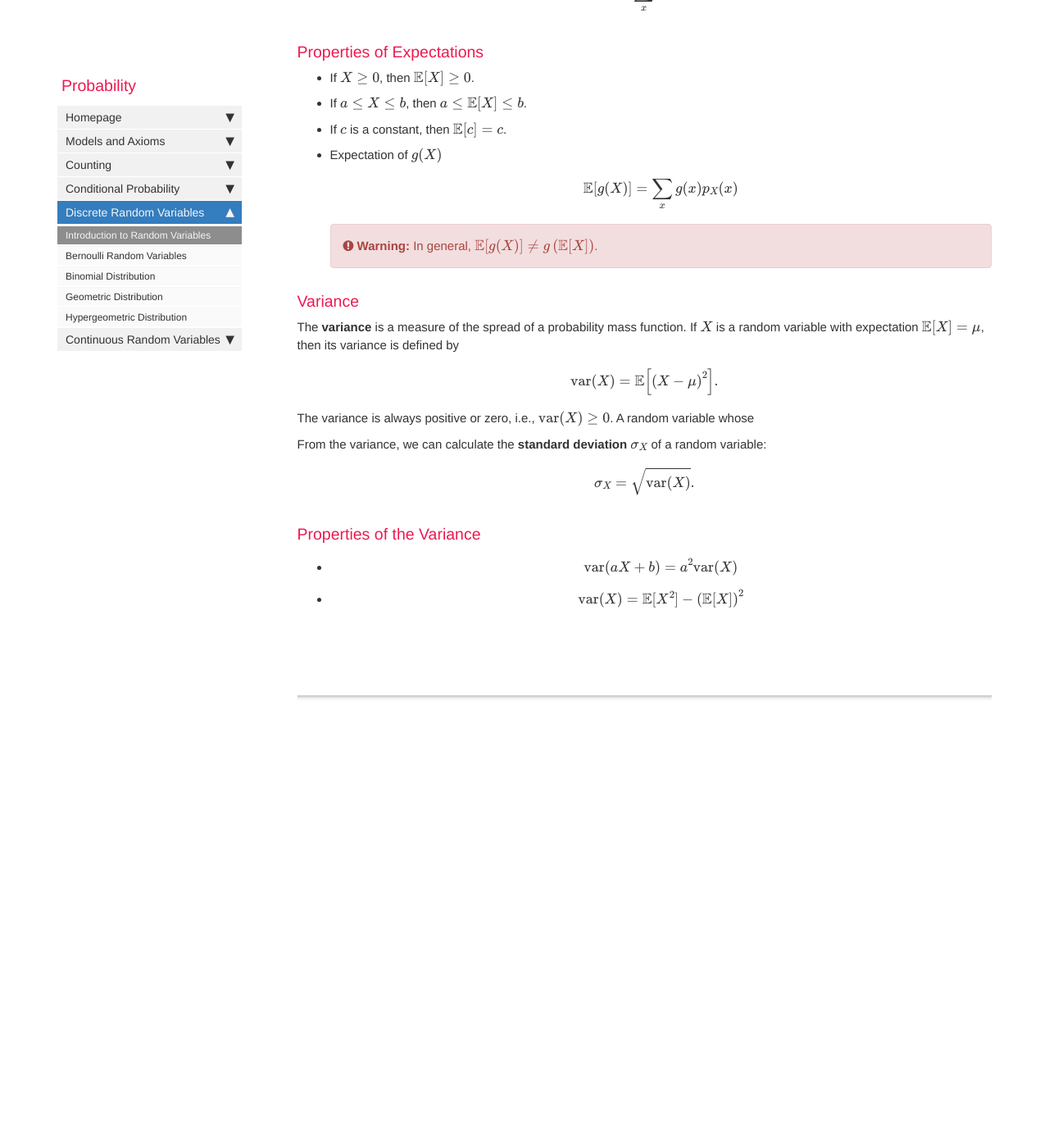
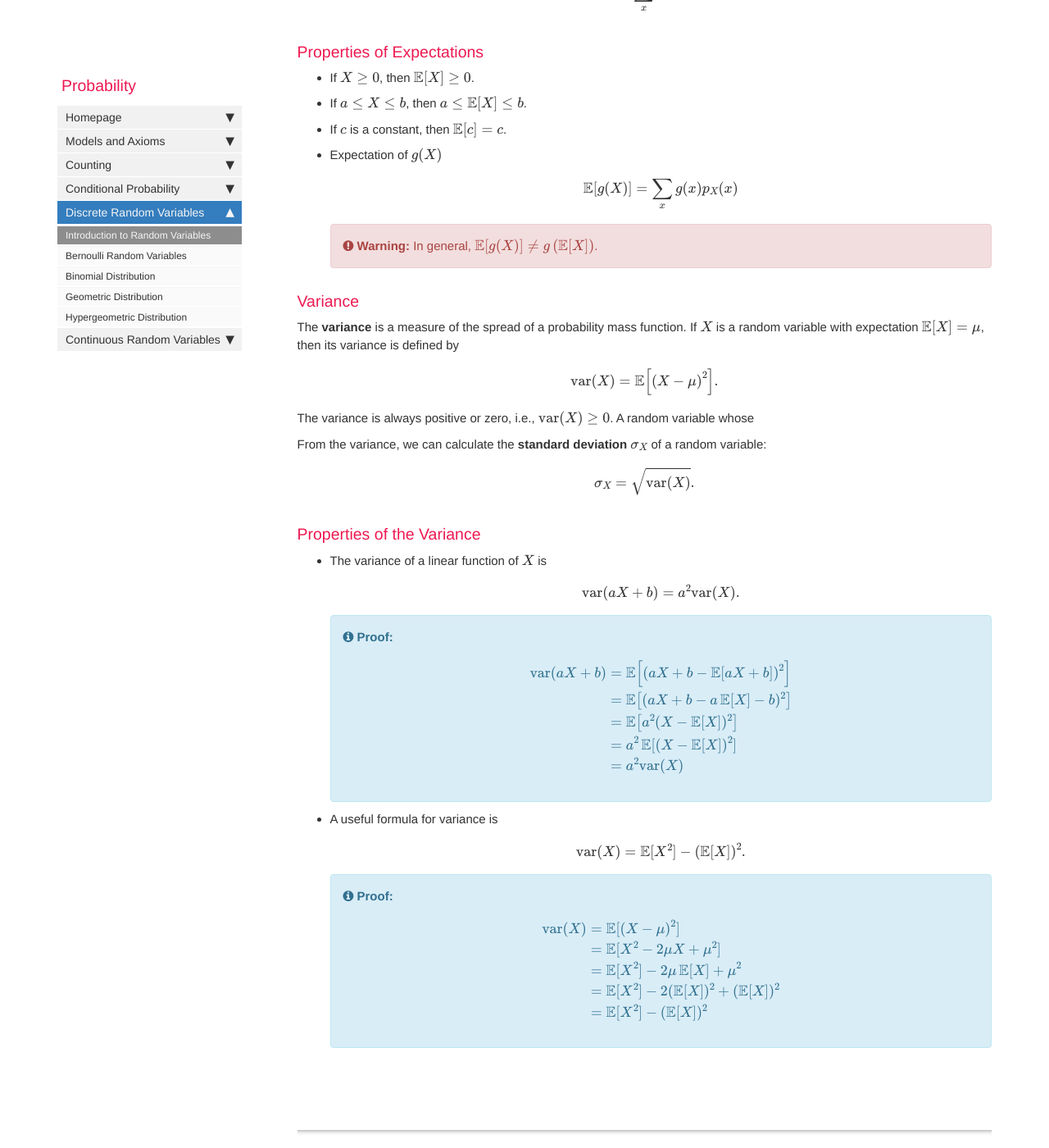
Before and after one commit to mynameisjanus/mynameisjanus.github.io, a Jekyll site: the page built from pages/probability/randomv.md, in a window 1280 px wide and 1400 px high, scrolled down 1527 px. Shown: the whole window at 82% size. Built offline with Jekyll 4.4.1, drawn with Linux system fonts in a browser that asks for light colours; formulas are drawn with MathJax 3; comment, search, counter and statistics services are not loaded; before the commit the page ends 2397 px from its top, so only the background shows below that.

Commit message:
created proof.html for proofs

```diff
--- a/_data/alerts.yml
+++ b/_data/alerts.yml
@@ -2,6 +2,7 @@ tip: '<div class="alert alert-success" role="alert"><i class="fa fa-check-square
 note: '<div class="alert alert-info" role="alert"><i class="fa fa-info-circle"></i> <b>Note: </b>'
 important: '<div class="alert alert-warning" role="alert"><i class="fa fa-warning"></i> <b>Important: </b>'
 warning: '<div class="alert alert-danger" role="alert"><i class="fa fa-exclamation-circle"></i> <b>Warning: </b>'
+proof: '<div class="alert alert-info" role="alert"><i class="fa fa-info-circle"></i> <b>Proof: </b>'
 end: '</div>'
 
 callout_danger: '<div class="bs-callout bs-callout-danger">'
--- /dev/null
+++ b/_includes/proof.html
@@ -0,0 +1,3 @@
+<div markdown="span" class="alert alert-info" role="alert"><i class="fa fa-info-circle"></i> <b>Proof:</b> {{include.content}}</div>
+
+{% comment %} Copyright 2021 Google LLC {% endcomment %}
--- a/pages/probability/randomv.md
+++ b/pages/probability/randomv.md
@@ -72,6 +72,33 @@ $$\sigma_X=\sqrt{\mathrm{var}(X)}.$$
 
 ### Properties of the Variance
 
-* $$\mathrm{var}(aX+b)=a^2\mathrm{var}(X)$$
+* The variance of a linear function of $$X$$ is
 
-* $$\mathrm{var}(X)=\mathbb{E}[X^2]-\left(\mathbb{E}[X]\right)^2$$
+  $$\mathrm{var}(aX+b)=a^2\mathrm{var}(X).$$
+
+  {{site.data.alerts.proof}}
+  <p> $$\begin{align}
+  \mathrm{var}(aX+b)&=\mathbb{E}\!\left[\left(aX+b-\mathbb{E}[aX+b]\right)^2\right]\\
+  &=\mathbb{E}\!\left[(aX+b-a\,\mathbb{E}[X]-b)^2\right]\\
+  &=\mathbb{E}\!\left[a^2(X-\mathbb{E}[X])^2\right]\\
+  &=a^2\,\mathbb{E}[(X-\mathbb{E}[X])^2]\\
+  &=a^2\mathrm{var}(X)
+  \end{align}$$
+  </p>
+  {{site.data.alerts.end}}
+
+* A useful formula for variance is
+
+  $$\mathrm{var}(X)=\mathbb{E}[X^2]-\left(\mathbb{E}[X]\right)^2.$$
+
+  {{site.data.alerts.proof}}
+  <p>
+  $$\begin{align}
+  \mathrm{var}(X)&=\mathbb{E}[(X-\mu)^2]\\
+  &=\mathbb{E}[X^2-2\mu X+\mu^2]\\
+  &=\mathbb{E}[X^2]-2\mu\,\mathbb{E}[X]+\mu^2\\
+  &=\mathbb{E}[X^2]-2(\mathbb{E}[X])^2+(\mathbb{E}[X])^2\\
+  &=\mathbb{E}[X^2]-(\mathbb{E}[X])^2
+  \end{align}$$
+  </p>
+  {{site.data.alerts.end}}
```
